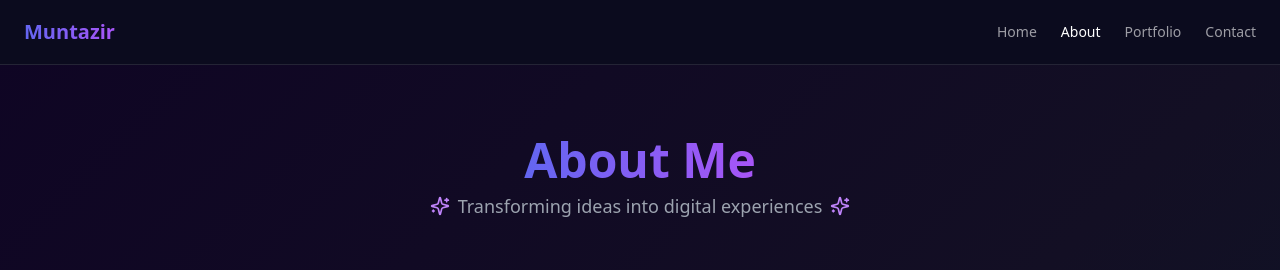
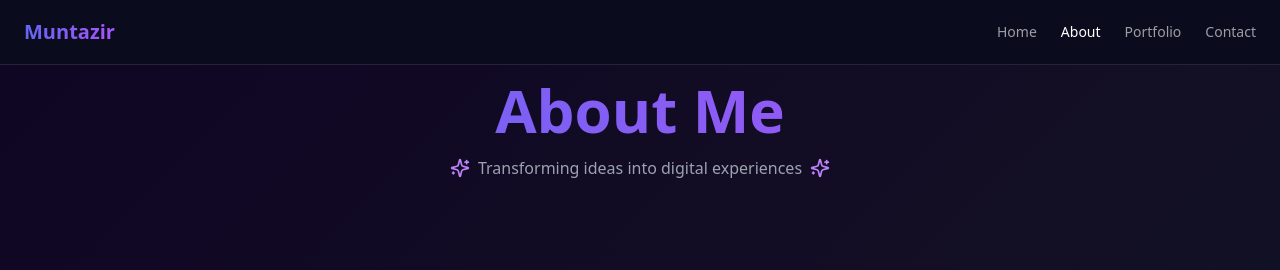
Before and after one commit to Muntazir-security/Website, a React (Vite) app: page /about in a window 1280 px wide. Shown: the top 270 px of the page. Built offline with nearby package versions, Linux system fonts and the light colour scheme.

Commit message:
Align Headings Across Pages
Updated the headings on the About and Contact pages to match the alignment of the Portfolio page heading for consistent styling throughout the application.
[skip gpt_engineer]

```diff
--- a/src/pages/About.tsx
+++ b/src/pages/About.tsx
@@ -6,21 +6,11 @@ import AOS from 'aos'
 import 'aos/dist/aos.css'
 
 const Header = memo(() => (
-  <div className="text-center lg:mb-8 mb-2 px-[5%] pt-24">
-    <div className="inline-block relative group">
-      <h2
-        className="text-4xl md:text-5xl font-bold text-transparent bg-clip-text bg-gradient-to-r from-[#6366f1] to-[#a855f7]"
-        data-aos="zoom-in-up"
-        data-aos-duration="600"
-      >
-        About Me
-      </h2>
-    </div>
-    <p
-      className="mt-2 text-gray-400 max-w-2xl mx-auto text-base sm:text-lg flex items-center justify-center gap-2"
-      data-aos="zoom-in-up"
-      data-aos-duration="800"
-    >
+  <div className="text-center mb-16 pt-20" data-aos="fade-down">
+    <h1 className="text-4xl sm:text-5xl lg:text-6xl font-bold bg-clip-text text-transparent bg-gradient-to-r from-[#6366f1] to-[#a855f7] mb-4">
+      About Me
+    </h1>
+    <p className="text-gray-400 max-w-2xl mx-auto flex items-center justify-center gap-2">
       <Sparkles className="w-5 h-5 text-purple-400" />
       Transforming ideas into digital experiences
       <Sparkles className="w-5 h-5 text-purple-400" />
@@ -199,7 +189,7 @@ const AboutPage = () => {
 
   return (
     <div
-      className="min-h-screen bg-gradient-to-br from-[#0F0524] via-[#130F24] to-[#0A1929] pb-[10%] text-white overflow-hidden px-[5%] sm:px-[5%] lg:px-[10%] mt-10 sm-mt-0"
+      className="min-h-screen bg-gradient-to-br from-[#0F0524] via-[#130F24] to-[#0A1929] pb-[10%] text-white overflow-hidden px-[5%] sm:px-[5%] lg:px-[10%]"
       id="About"
     >
       <Header />
--- a/src/pages/Contact.tsx
+++ b/src/pages/Contact.tsx
@@ -14,21 +14,22 @@ const ContactPage = () => {
 
   return (
     <PageBackground>
-      <div className="relative max-w-6xl mx-auto">
-        {/* Page title with gradient text */}
+      <div className="min-h-screen py-20 px-4 sm:px-6 lg:px-8 relative">
+        <div className="max-w-7xl mx-auto relative">
+          {/* Updated heading alignment to match Portfolio page */}
           <div
-          className="text-center mb-12"
+            className="text-center mb-16"
             data-aos="fade-down"
           >
-          <h1 className="text-4xl md:text-5xl font-bold bg-gradient-to-r from-[#6366f1] via-[#a855f7] to-[#6366f1] bg-clip-text text-transparent pb-2">
+            <h1 className="text-4xl sm:text-5xl lg:text-6xl font-bold bg-clip-text text-transparent bg-gradient-to-r from-[#6366f1] to-[#a855f7] mb-4">
               Let's Connect
             </h1>
-          <p className="mt-4 text-lg text-white/60 max-w-2xl mx-auto">
+            <p className="text-gray-400 max-w-2xl mx-auto">
               Feel free to reach out through any of these platforms for collaboration, questions, or just to say hello
             </p>
           </div>
 
-        {/* Social links with reduced vertical padding */}
+          {/* Social links */}
           <div className="py-4">
             <SocialLinks />
           </div>
@@ -40,6 +41,7 @@ const ContactPage = () => {
             data-aos-delay="400"
           />
         </div>
+      </div>
     </PageBackground>
   );
 };
```
Lines whose indentation alone changed are shown as unchanged.
